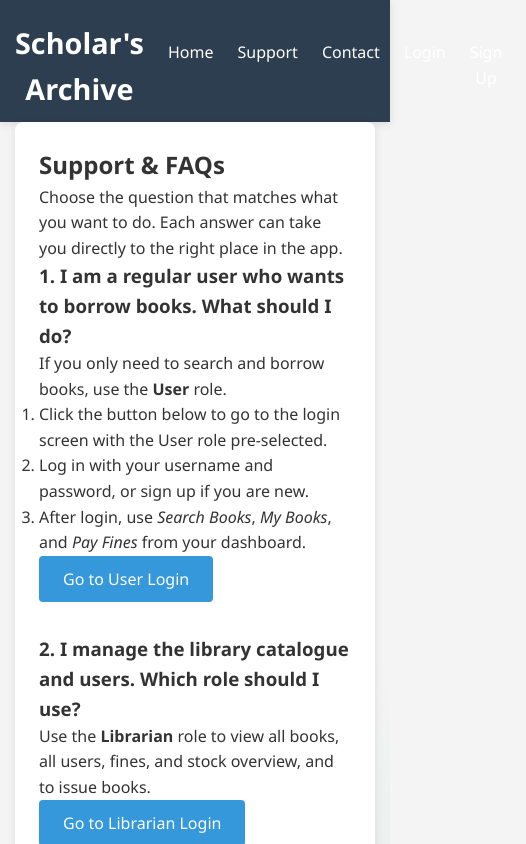
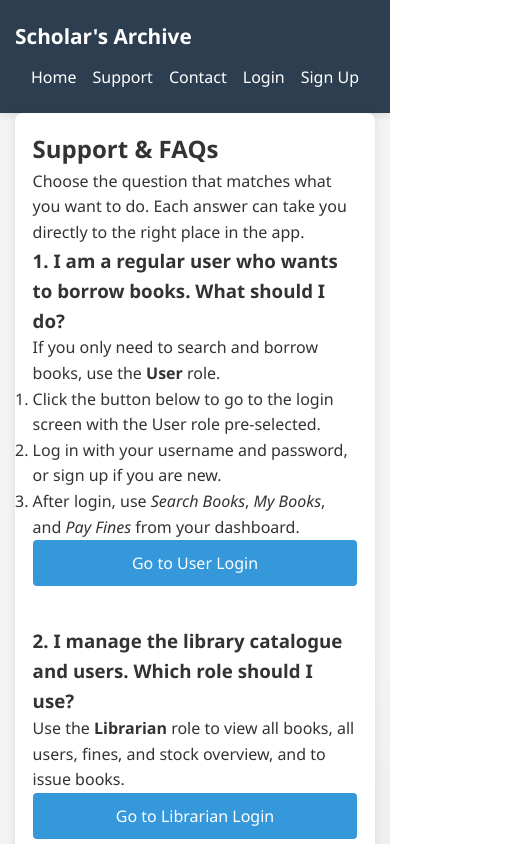
Before and after one commit to GithubSohamSaha/SCHOLARS-ARCHIVE-PROTOTYPE-1, a plain HTML site: page index.html in a window 390 px wide. Both pictures are taken after a click on the link "Support". Shown: the top 844 px of the page, 526 px wide, since content can reach past the window. Drawn offline with Linux system fonts and the light colour scheme.

Commit message:
Edit some CSS to make it responsive.

```diff
--- a/style.css
+++ b/style.css
@@ -44,6 +44,8 @@ header {
 .nav-menu {
     display: flex;
     list-style: none;
+    flex-wrap: wrap;
+    justify-content: flex-end;
 }
 .nav-menu li {
     margin-left: 1.5rem;
@@ -240,6 +242,58 @@ tr:hover {
     .sidebar {
         margin-bottom: 1.5rem;
     }
+    header {
+        text-align: left;
+    }
+    .header-content {
+        flex-direction: column;
+        align-items: flex-start;
+        gap: 0.5rem;
+    }
+    .logo {
+        font-size: 1.5rem;
+        text-align: left;
+    }
+    .nav-menu {
+        justify-content: flex-start;
+    }
+    .nav-menu li {
+        margin: 0.25rem 0.75rem 0.25rem 0;
+    }
+    main {
+        padding: 20px;
+    }
+    .login-container {
+        margin: 1.5rem auto;
+        padding: 1.5rem;
+        width: 100%;
+    }
+    table {
+        display: block;
+        width: 100%;
+        overflow-x: auto;
+        white-space: nowrap;
+    }
+}
+
+@media (max-width: 480px) {
+    .logo {
+        font-size: 1.3rem;
+    }
+    .nav-menu {
+        justify-content: center;
+    }
+    .nav-menu li {
+        margin: 0.25rem 0.5rem;
+    }
+    .card {
+        padding: 1.1rem;
+    }
+    .btn {
+        width: 100%;
+        text-align: center;
+        margin-bottom: 0.5rem;
+    }
 }
 body {
     font-family: 'Segoe UI', Arial, sans-serif;
```
